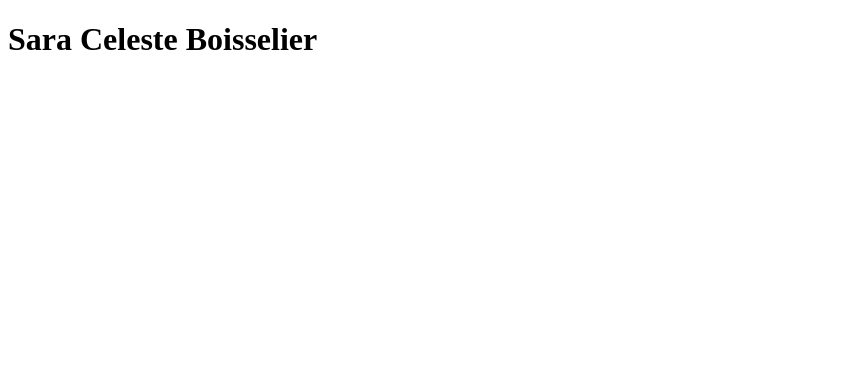
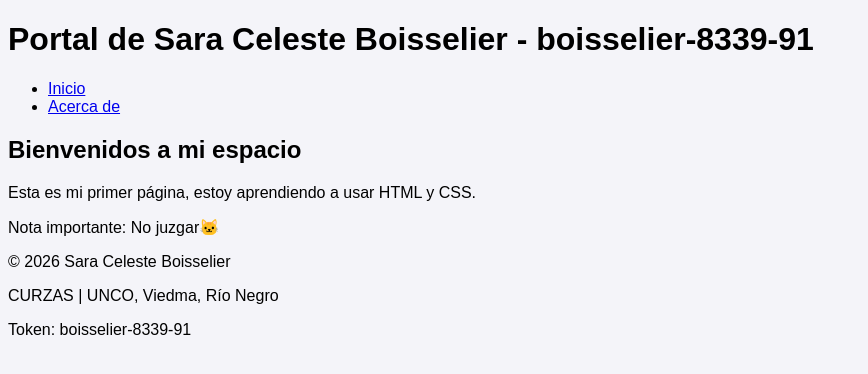
Before and after one commit to SaraBoisselier/peylw-2026-practicos-boisselier-8339-91, a plain HTML site: page index.html in a window 1280 px wide. Shown: the whole page, without its empty margins (0-868 px from the left). Drawn offline with Linux system fonts and the light colour scheme.

Commit message:
TP2: Estructuras HTML y vinculacion de estilos

```diff
--- a/index.html
+++ b/index.html
@@ -3,10 +3,38 @@
 <head>
     <meta charset="UTF-8">
     <meta name="viewport" content="width=device-width, initial-scale=1.0">
+    <title>Sara Celeste Boisselier | Laboratorio Web</title>
+    <link rel="stylesheet" href="styles.css">
 </head>
 <body>
-    <h1>Sara Celeste Boisselier</h1>
 
-    <!--Token: boisselier-8339-91 -->
+    <!-- TOKEN-ALUMNO: boisselier-8339-91 -->
+
+    <header>
+        <h1>Portal de Sara Celeste Boisselier - boisselier-8339-91</h1>
+    </header>
+
+    <nav>
+        <ul>
+            <li><a href="index.html">Inicio</a></li>
+            <li><a href="acercade.html">Acerca de</a></li>
+        </ul>
+    </nav>
+
+    <main>
+        <section>
+            <h2>Bienvenidos a mi espacio</h2>
+
+            <p> Esta es mi primer página, estoy aprendiendo a usar HTML y CSS.</p>
+            <p> Nota importante: No juzgar🐱</p>
+        </section>
+    </main>
+
+    <footer>
+        <p>© 2026 Sara Celeste Boisselier</p>
+        <p>CURZAS | UNCO, Viedma, Río Negro</p>
+        <p>Token: boisselier-8339-91</p>
+    </footer>
+
 </body>
 </html>
--- /dev/null
+++ b/styles.css
@@ -0,0 +1,4 @@
+body {
+    font-family: sans-serif;
+    background-color: #f4f4f9;
+}
```
Also changed, not shown: acercade.html (added, +56 -0 lines), img/mi_personaje.png (added), 2 other files.
